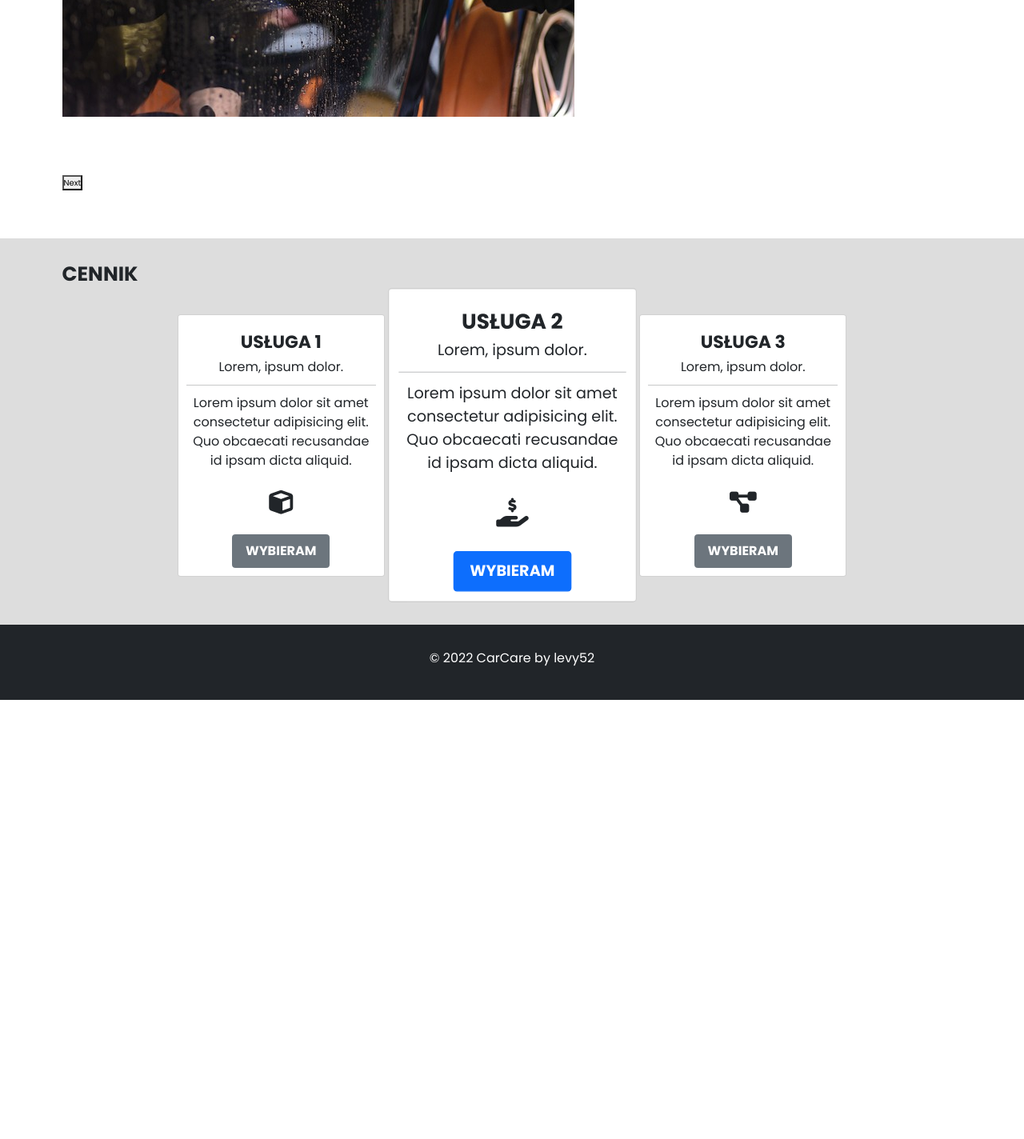
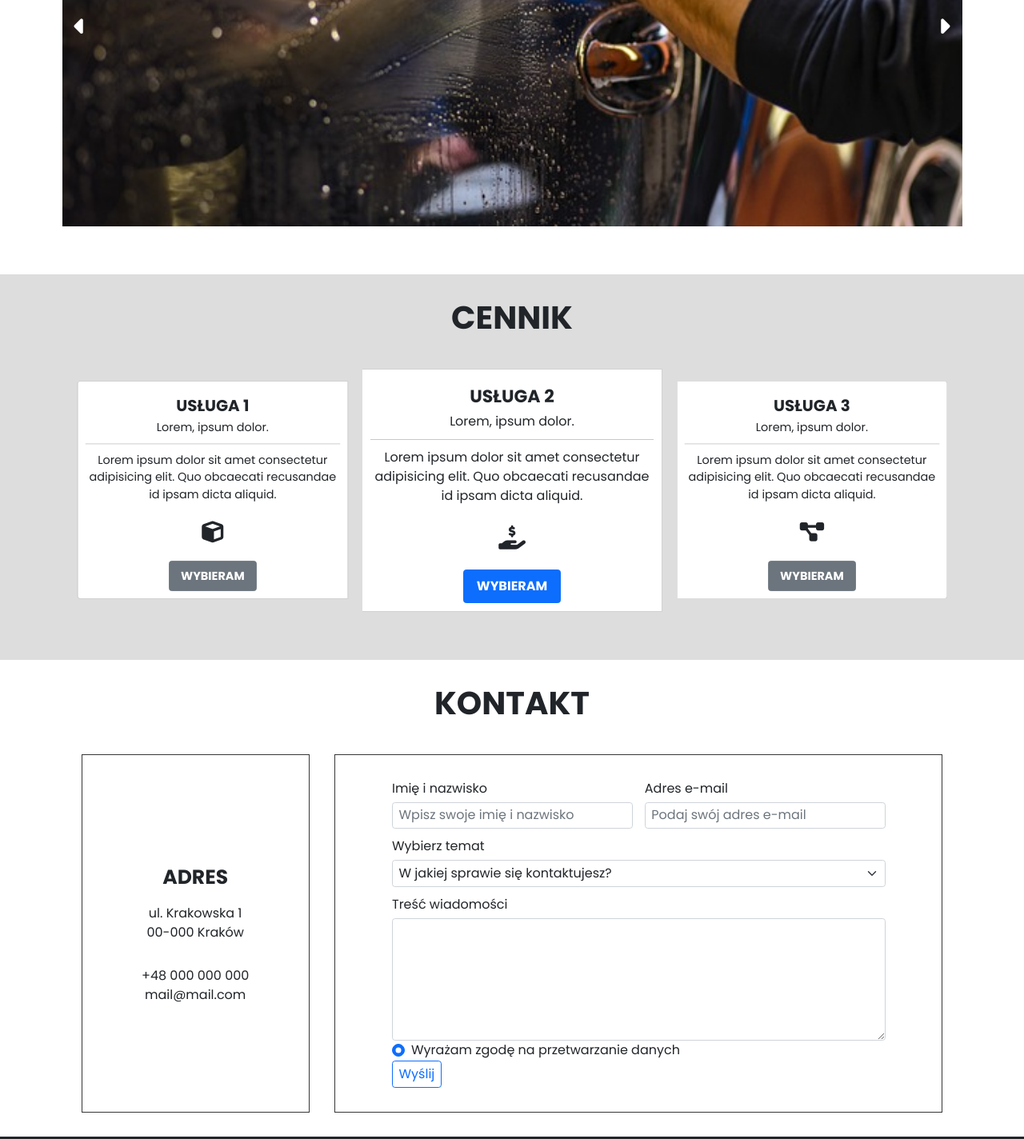
Before and after one commit to levy52/CarCare, a plain HTML site: page index.html in a window 1280 px wide. Shown: the part 1125-2549 px from the top of the page at 80% size. Before the commit the page ends 2000 px from the top, so only its background shows below. Drawn offline with nearby package versions, Linux system fonts and the light colour scheme.

Commit message:
add section contact

```diff
--- a/index.html
+++ b/index.html
@@ -17,12 +17,12 @@
 </head>
 
 <body>
-
-    <header>
     <div class="hero-img">
         <div class="hero-shadow"></div>
     </div>
-        <nav class="navbar navbar-expand-lg navbar-dark bg-dark py-5 sticky-top">
+
+    <header class="sticky-top">
+        <nav class="navbar navbar-expand-lg navbar-dark bg-dark py-5">
             <div class="container text-white">
                 <a class="navbar-brand" href="#"><i class="fa-solid fa-car-on"></i>Car<span>Care</span></a>
                 <button class="navbar-toggler" type="button" data-bs-toggle="collapse"
@@ -35,7 +35,7 @@
                         <a class="nav-link active me-5" aria-current="page" href="#">Home</a>
                         <a class="nav-link me-5" href="#aboutus">O firmie</a>
                         <a class="nav-link me-5" href="#pricelist">Cennik</a>
-                        <a class="nav-link" href="#">Kontakt</a>
+                        <a class="nav-link" href="#contact">Kontakt</a>
                     </div>
                 </div>
             </div>
@@ -45,10 +45,12 @@
     <main>
         <section id="aboutus" class="aboutus py-5">
             <div class="container">
-                <h1 class="text-center text-lg-start">O firmie</h1>
-                <div class="row">
-                    <div class="col-lg-4 overflow-hidden p-0">
+                <p class="display-3 text-center pb-5">O firmie</p>
+                <div class="row pb-xl-5">
+                    <div class="col-lg-4">
+                        <div class="aboutus-img">
                             <div class="aboutus-image">
+                            </div>
                         </div>
                     </div>
                     <div class="col-lg-8 pt-3 pt-lg-0 px-5 px-md-0 px-lg-5">
@@ -67,40 +69,32 @@
                     </div>
                 </div>
                 <div class="carousel py-5">
-                    <div class="carousel-item">
                     <picture>
                         <source srcset="./img/aboutus/cleaning-g3e18186fd_1920.jpg" media="(min-width: 1400px)" />
                         <img src="./img/aboutus/cleaning-gfe575fd45_640.jpg" alt="MDN" />
                     </picture>
-                    </div>
-                    <div class="carousel-item">
                     <picture>
-                            <source srcset="./img/aboutus/alloy-wheel-gbded160b4_1920.jpg"
-                                media="(min-width: 1400px)" />
+                        <source srcset="./img/aboutus/alloy-wheel-gbded160b4_1920.jpg" media="(min-width: 1400px)" />
                         <img src="./img/aboutus/alloy-wheel-g3059ac301_640.jpg" alt="MDN" />
                     </picture>
-                    </div>
-                    <div class="carousel-item">
+
                     <picture>
                         <source srcset="./img/aboutus/ford-g2cf41e12f_1920.jpg" media="(min-width: 1400px)" />
                         <img src="./img/aboutus/ford-gd3ed0f83b_640.jpg" alt="MDN" />
                     </picture>
-                    </div>
-                    <div class="carousel-item">
+
                     <picture>
                         <source srcset="./img/aboutus/wash-gd258d145b_1920.jpg" media="(min-width: 1400px)" />
                         <img src="./img/aboutus/wash-g30f5dd615_640.jpg" alt="MDN" />
                     </picture>
                 </div>
             </div>
-            </div>
         </section>
         <section id="pricelist" class="pricelist py-5">
             <div class="container pb-5">
-                <h2 class="pb-5 text-center text-lg-start">Cennik</h2>
-                <div class="row row-cols-1 row-cols-md-3 g-5 d-flex justify-content-center">
-                    <div class="col-10 col-xl-3 other">
-                        <div class="card h-100">
+                <p class="display-3 pb-5 text-center">Cennik</p>
+                <div class="card-group">
+                    <div class="card h-100 other-prices">
                         <div class="card-body text-center">
                             <h5 class="card-title">Usługa 1</h5>
                             <p class="card-text">Lorem, ipsum dolor.</p>
@@ -112,8 +106,6 @@
                             <button type="button" class="btn btn-secondary">Wybieram</button>
                         </div>
                     </div>
-                    </div>
-                    <div class="col-10 col-xl-3 default">
                     <div class="card h-100">
                         <div class="card-body text-center">
                             <h5 class="card-title">Usługa 2</h5>
@@ -126,9 +118,7 @@
                             <button type="button" class="btn btn-primary">Wybieram</button>
                         </div>
                     </div>
-                    </div>
-                    <div class="col-10 col-xl-3 other">
-                        <div class="card h-100">
+                    <div class="card h-100 other-prices">
                         <div class="card-body text-center">
                             <h5 class="card-title">Usługa 3</h5>
                             <p class="card-text">Lorem, ipsum dolor.</p>
@@ -142,20 +132,71 @@
                     </div>
                 </div>
             </div>
+        </section>
+
+        <section id="contact" class="contact">
+            <div class="container py-5">
+                <p class="display-3 pb-5 text-center">Kontakt</p>
+                <div class="row justify-content-md-evenly">
+                    <div class="col-md-3 contact-address">
+                        <p class="contact-title m-0 py-4">Adres</p>
+                        <p class="additional-info m-0">ul. Krakowska 1</p>
+                        <p class="additional-info m-0 pb-5">00-000 Kraków</p>
+                        <p class="additional-info m-0">+48 000 000 000</p>
+                        <p class="additional-info m-0 pb-4">mail@mail.com</p>
+                    </div>
+                    <div class="col-md-8 contact-form py-5">
+                        <div class="row justify-content-center">
+                            <div class="col-md-5">
+                                <label class="form-label">Imię i nazwisko</label>
+                                <div class="input-group mb-3">
+                                    <input type="text" class="form-control" placeholder="Wpisz swoje imię i nazwisko">
+                                </div>
+                            </div>
+                            <div class="col-md-5">
+                                <label class="form-label">Adres e-mail</label>
+                                <div class="input-group mb-3">
+                                    <input type="text" class="form-control" placeholder="Podaj swój adres e-mail">
+                                </div>
+                            </div>
+                            <div class="col-md-10">
+                                <label class="form-label">Wybierz temat</label>
+                                <div class="input-group mb-3">
+                                    <select class="form-select" id="inputGroupSelect01">
+                                        <option selected>W jakiej sprawie się kontaktujesz?</option>
+                                        <option value="1">Współpraca</option>
+                                        <option value="2">Informacje</option>
+                                        <option value="3">Ogólne zapytanie</option>
+                                    </select>
+                                </div>
+                                <label class="form-label">Treść wiadomości</label>
+                                <div class="input-group">
+                                    <textarea class="form-control" rows="6"></textarea>
+                                </div>
+                                <div class="form-check">
+                                    <input class="form-check-input" type="radio" id="flexRadioDefault" checked>
+                                    <label class="form-check-label" for="flexRadioDefault">
+                                        Wyrażam zgodę na przetwarzanie danych
+                                    </label>
+                                </div>
+                                <button type="button" class="btn btn-outline-primary">Wyślij</button>
+                            </div>
+                        </div>
+                    </div>
+                </div>
             </div>
         </section>
     </main>
 
-
     <footer class="bg-dark py-5 text-white text-center">
-        <p>&copy; 2022 CarCare by <a href="https://github.com/levy52">levy52</a></p>
+        <p>&copy; 2022 CarCare by <a href="https://github.com/levy52" target="_blank">levy52</a></p>
     </footer>
 
     <script src="https://cdn.jsdelivr.net/npm/bootstrap@5.2.2/dist/js/bootstrap.bundle.min.js"
         integrity="sha384-OERcA2EqjJCMA+/3y+gxIOqMEjwtxJY7qPCqsdltbNJuaOe923+mo//f6V8Qbsw3"
         crossorigin="anonymous"></script>
-    <script src="https://code.jquery.com/jquery-3.6.1.min.js"
-        integrity="sha256-o88AwQnZB+VDvE9tvIXrMQaPlFFSUTR+nldQm1LuPXQ=" crossorigin="anonymous"></script>
+    <script src="https://code.jquery.com/jquery-3.6.0.min.js"
+        integrity="sha256-/xUj+3OJU5yExlq6GSYGSHk7tPXikynS7ogEvDej/m4=" crossorigin="anonymous"></script>
     <script type="text/javascript" src="//cdn.jsdelivr.net/npm/slick-carousel@1.8.1/slick/slick.min.js"></script>
     <script src="./js/slick.js"></script>
 </body>
--- a/js/slick.js
+++ b/js/slick.js
@@ -1,4 +1,7 @@
-$(document).ready(function(){
-    $('.carousel').slick({
-    });
-  });
+$(document).ready(function () {
+	$('.carousel').slick({
+		autoplaySpeed: 3000,
+		nextArrow: '<i class="fa-solid fa-caret-right"></i>',
+		prevArrow: '<i class="fa-solid fa-caret-left"></i>',
+	})
+})
--- a/sass/style.scss
+++ b/sass/style.scss
@@ -8,6 +8,7 @@
 
 html {
 	font-size: 62.5%;
+	scroll-padding-top: 82px;
 }
 
 body {
@@ -36,6 +37,11 @@ a {
 	z-index: 0;
 }
 
+.display-3 {
+	text-transform: uppercase;
+	font-weight: bold;
+}
+
 nav {
 	font-size: 1.8rem;
 	text-transform: uppercase;
@@ -61,10 +67,8 @@ footer {
 }
 
 .aboutus {
-	h1 {
-		font-size: 2.5rem;
-		text-transform: uppercase;
-		font-weight: bold;
+	&-img {
+		overflow: hidden;
 	}
 
 	&-image {
@@ -73,7 +77,6 @@ footer {
 		background-image: url('../img/aboutus/porsche-gb93bdcecc_640.jpg');
 		background-size: cover;
 		background-position: center;
-		overflow: hidden;
 		transition: transform 0.3s;
 
 		&:hover {
@@ -98,23 +101,41 @@ footer {
 }
 
 .carousel {
-	&-item {
+	img {
 		width: 100%;
-		height: 500px;
+		height: 400px;
+		object-fit: cover;
+	}
+
+	.fa-solid {
+		position: absolute;
+		top: 50%;
+		font-size: 3rem;
+		color: white;
+		cursor: pointer;
+		padding: 0.5em;
+		z-index: 1;
+		transform: translateY(-50%);
+		transition: transform 0.3s, color 0.3s;
+
+		&:hover {
+			transform: translateY(-50%) scale(1.7);
+			color: #0334d6;
+		}
+	}
+
+	.fa-caret-right {
+		right: 0;
 	}
 }
 
 .pricelist {
+	overflow: hidden;
 	background-color: #ddd;
 
-	h2 {
-		font-size: 2.5rem;
-		text-transform: uppercase;
-		font-weight: bold;
-	}
 	.card-title {
 		font-size: 2.2rem;
-		padding-top: .5em;
+		padding-top: 0.5em;
 		text-transform: uppercase;
 		font-weight: bold;
 	}
@@ -130,14 +151,45 @@ footer {
 		font-weight: bold;
 	}
 
-	.default {
-		transform: scale(1.2);
+	.other-prices {
+		transform: scale(0.9);
 	}
-
 
 	i {
 		font-size: 3rem;
 		padding: 0.5em 0;
+	}
+}
+
+.contact {
+	&-address,
+	&-form {
+		border: 1px solid rgb(54, 54, 54);
+	}
+
+	&-address {
+		display: flex;
+		flex-direction: column;
+		justify-content: center;
+		align-items: center;
+	}
+
+	&-title {
+		font-size: 2.5rem;
+		font-weight: bold;
+		text-transform: uppercase;
+	}
+
+	.additional-info {
+		font-size: 1.6rem;
+	}
+
+	&-form,
+	input,
+	select,
+	textarea,
+	.btn {
+		font-size: 1.6rem;
 	}
 }
 
@@ -146,4 +198,10 @@ footer {
 		height: 400px;
 		background-image: url('../img/hero-big.jpg');
 	}
+
+	.carousel {
+		img {
+			height: 500px;
+		}
+	}
 }
```
Also changed, not shown: css/style.css, 1 other file. Lines whose indentation alone changed are shown as unchanged.
